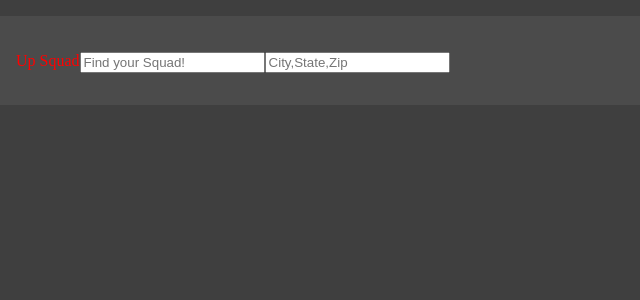
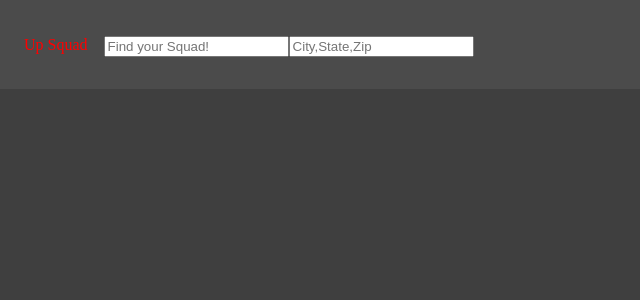
Before and after one commit to Watts-Blake/meet-me, a React (Create React App) app in the folder frontend/: page / in a window 1280 px wide. Shown: the top 300 px of the page, without its empty margins (0-640 px from the left). Built offline with nearby package versions, Linux system fonts and the light colour scheme; no server answers; a web font is replaced by a local one.

Commit message:
continued working on minimal styles

```diff
--- a/frontend/src/components/Navigation/index.js
+++ b/frontend/src/components/Navigation/index.js
@@ -28,7 +28,8 @@ function Navigation({ isLoaded }) {
   }
 
   return (
-    <div className="container nav">
+    <div className="container nav" id="nav">
+      <div className="container">
         <div className="container">
           <NavLink
             className="home__link"
@@ -41,7 +42,10 @@ function Navigation({ isLoaded }) {
           >
             Up Squad
           </NavLink>
+        </div>
+        <div className="container">
           <SearchBar />
+        </div>
       </div>
 
       <div className="container">{isLoaded && sessionLinks}</div>
--- a/frontend/src/index.css
+++ b/frontend/src/index.css
@@ -12,7 +12,10 @@ body {
   margin: 0;
   background-color: #3f3f3f;
 }
-
+#nav {
+  max-height: 89px;
+  margin-top: 0;
+}
 .hover {
   font-weight: bold;
 }
```
Lines whose indentation alone changed are shown as unchanged.
